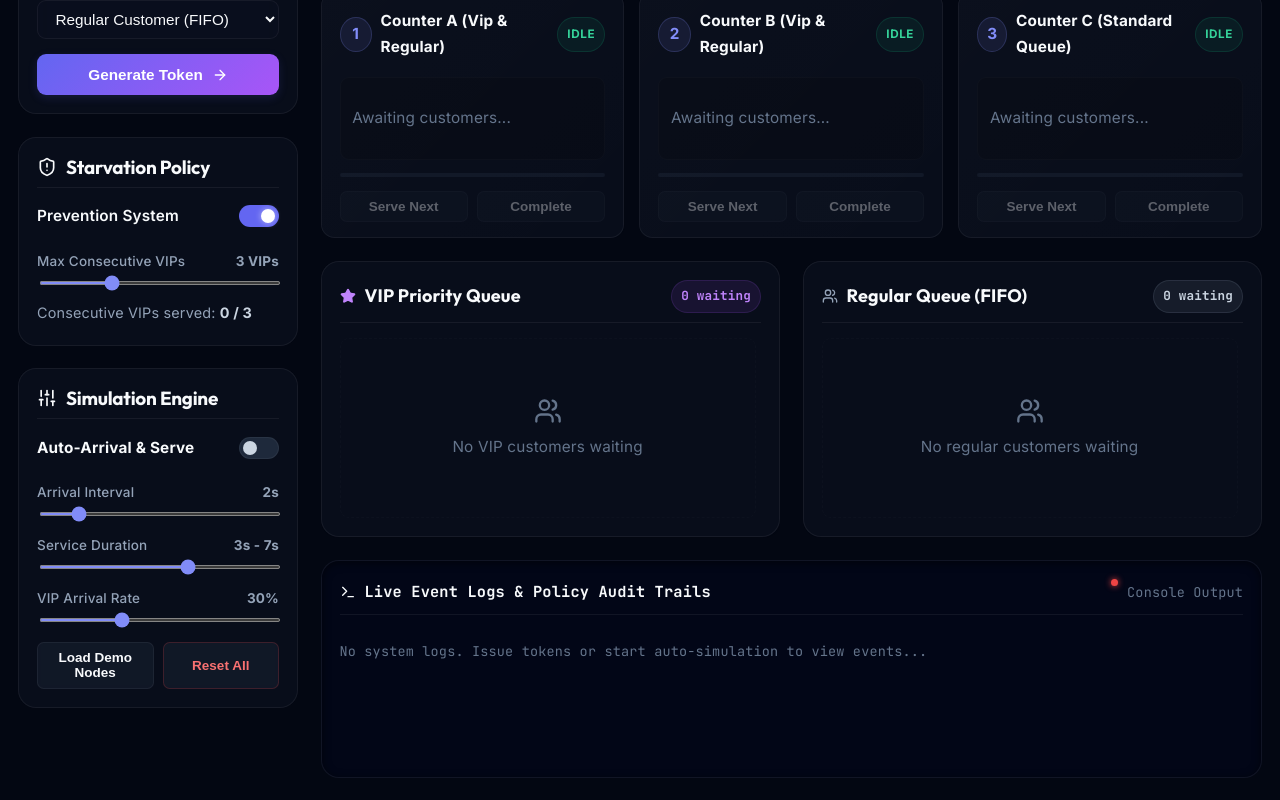
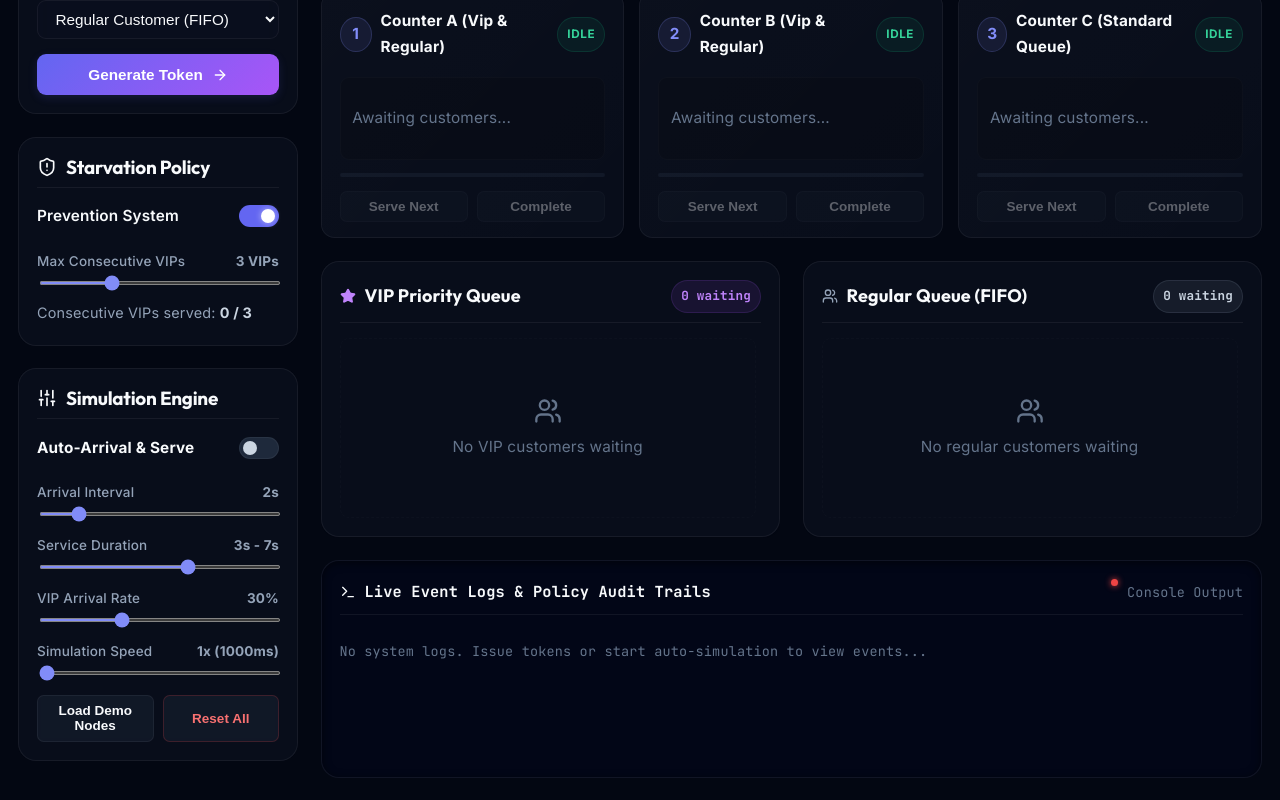
Before and after one commit to Sumit12312299/Banking-queue-simulator, a React (Vite) app in the folder web-app/: page / in a window 1280 px wide. Shown: the part 312-1112 px from the top of the page. Built offline with nearby package versions, Linux system fonts and the light colour scheme.

Commit message:
Add Simulation Speed multiplier slider for faster test cycles

```diff
--- a/web-app/src/App.jsx
+++ b/web-app/src/App.jsx
@@ -46,6 +46,7 @@ function App() {
   const [minServiceTime, setMinServiceTime] = useState(3); // min serving duration
   const [maxServiceTime, setMaxServiceTime] = useState(7); // max serving duration
   const [vipProbability, setVipProbability] = useState(30); // VIP chance in %
+  const [simSpeed, setSimSpeed] = useState(1); // Simulation tick speed multiplier
 
   // --- Live Event Logs ---
   const [logs, setLogs] = useState([]);
@@ -416,7 +417,7 @@ function App() {
           }
         }
 
-      }, 1000);
+      }, 1000 / simSpeed);
     } else {
       if (timerRef.current) {
         clearInterval(timerRef.current);
@@ -427,7 +428,7 @@ function App() {
     return () => {
       if (timerRef.current) clearInterval(timerRef.current);
     };
-  }, [autoSimEnabled, arrivalRate, minServiceTime, maxServiceTime, vipProbability, starvePreventionEnabled, maxConsecutiveVips]);
+  }, [autoSimEnabled, arrivalRate, minServiceTime, maxServiceTime, vipProbability, starvePreventionEnabled, maxConsecutiveVips, simSpeed]);
 
   // --- Statistics Calculation ---
   const calculateStats = () => {
@@ -641,6 +642,21 @@ function App() {
                 className="slider-input"
                 value={vipProbability}
                 onChange={(e) => setVipProbability(parseInt(e.target.value))}
+              />
+            </div>
+
+            <div className="slider-group">
+              <div className="slider-header">
+                <span>Simulation Speed</span>
+                <strong>{simSpeed}x ({Math.round(1000 / simSpeed)}ms)</strong>
+              </div>
+              <input
+                type="range"
+                min="1"
+                max="5"
+                className="slider-input"
+                value={simSpeed}
+                onChange={(e) => setSimSpeed(parseInt(e.target.value))}
               />
             </div>
 
```
